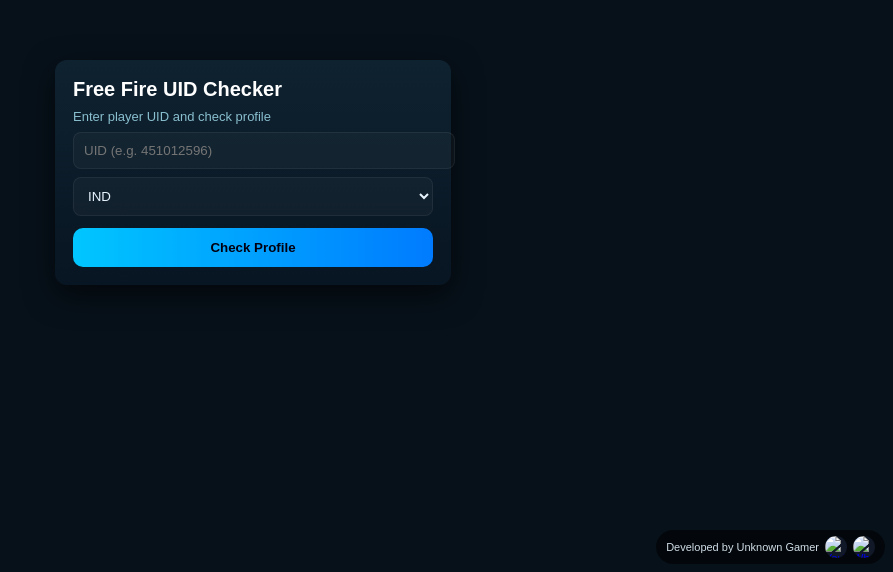
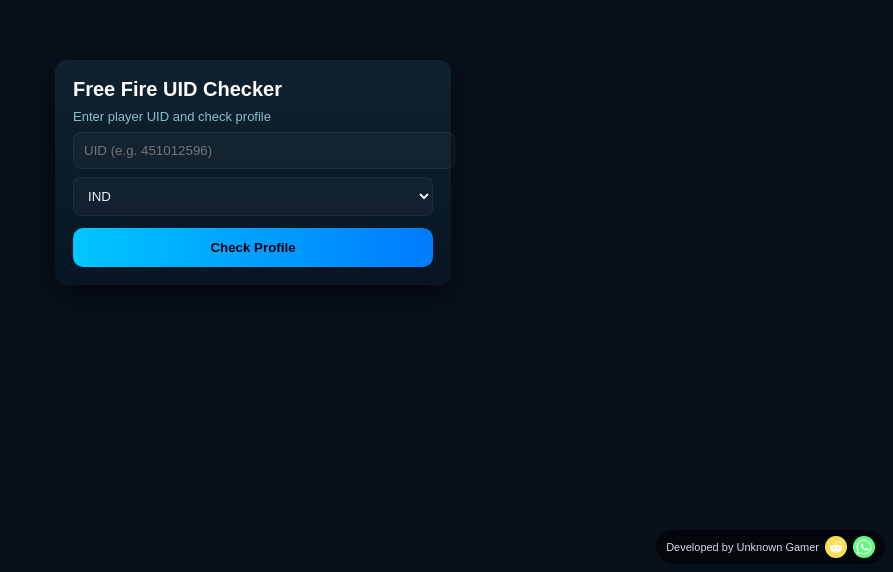
Before and after one commit to sudhir9838/FREE-FIRE-UID-CHECKER, a website: page public/index.html in a window 1280 px wide. Shown: the part 228-800 px from the top of the page, without its empty margins (387-1280 px from the left). Drawn offline with Linux system fonts and the light colour scheme.

Commit message:
Update index.html

```diff
--- a/public/index.html
+++ b/public/index.html
@@ -95,12 +95,12 @@
       height:22px;
       border-radius:50%;
       overflow:hidden;
-      background:#111827
+      background:#111827;
     }
-    .watermark img{
+    .watermark svg{
       width:100%;
       height:100%;
-      object-fit:cover
+      display:block;
     }
   </style>
 </head>
@@ -138,14 +138,34 @@
   <div class="watermark">
     <span>Developed by Unknown Gamer</span>
 
-    <!-- YouTube logo -->
+    <!-- YouTube SVG -->
     <a href="https://www.youtube.com/channel/UC_JNgrNT7mtS0pyUNw9Ze1w" target="_blank" rel="noopener noreferrer">
-      <img src="YOUTUBE_LOGO_IMAGE_PATH" alt="YouTube">
+      <svg viewBox="0 0 512 512" xmlns="http://www.w3.org/2000/svg">
+        <defs>
+          <linearGradient id="yt-bg" gradientUnits="userSpaceOnUse" x1="1251.069" y1="1.003" x2="2251.069" y2="2507.468">
+            <stop offset="0" stop-color="#fd5"/>
+            <stop offset="0.1" stop-color="#fd5"/>
+            <stop offset="0.5" stop-color="#ff543e"/>
+            <stop offset="1" stop-color="#c837ab"/>
+          </linearGradient>
+        </defs>
+        <path d="M105 0h302c57.928.155 104.845 47.072 105 104.996V407c-.155 57.926-47.072 104.844-104.996 104.998L105 512C47.074 511.844.156 464.926.002 407.003L0 105C.156 47.072 47.074.155 104.997 0H105z" fill="url(#yt-bg)" />
+        <path d="M307.75 303.16c-12.98 0-23.54-10.55-23.54-23.54 0-12.98 10.56-23.53 23.54-23.53 12.97 0 23.53 10.55 23.53 23.53 0 12.99-10.56 23.54-23.53 23.54zm4.14 38.66c-16.06 16.04-46.85 17.29-55.9 17.29-9.06 0-39.84-1.25-55.89-17.3a6.096 6.096 0 010-8.62c2.38-2.39 6.25-2.39 8.64 0 10.12 10.13 31.78 13.71 47.25 13.71 15.47 0 37.13-3.58 47.28-13.71a6.09 6.09 0 018.63.01c2.38 2.38 2.37 6.24-.01 8.62zm-131.25-62.2c0-12.98 10.56-23.53 23.55-23.53 12.97 0 23.53 10.55 23.53 23.53s-10.56 23.53-23.53 23.53c-12.99 0-23.55-10.55-23.55-23.53zm225.93-23.53c0-18.2-14.76-32.96-32.95-32.96-8.88 0-16.93 3.53-22.86 9.25-22.53-16.26-53.56-26.76-88.12-27.97l15.01-70.62 49.04 10.42c.59 12.48 10.81 22.43 23.42 22.43 13.01 0 23.54-10.54 23.54-23.54s-10.53-23.54-23.54-23.54c-9.24 0-17.16 5.38-21.01 13.14l-54.77-11.64a5.758 5.758 0 00-4.42.82 5.876 5.876 0 00-2.55 3.71L250.6 204.4c-35.09.97-66.62 11.48-89.43 27.91-5.92-5.68-13.93-9.18-22.79-9.18-18.19 0-32.95 14.76-32.95 32.96 0 13.38 8 24.88 19.47 30.04-.51 3.28-.79 6.6-.79 9.97 0 50.69 59.02 91.8 131.81 91.8 72.8 0 131.82-41.11 131.82-91.8 0-3.35-.28-6.66-.77-9.91 11.54-5.13 19.6-16.67 19.6-30.1z" fill="#fff" fill-rule="nonzero"/>
+      </svg>
     </a>
 
-    <!-- WhatsApp logo -->
+    <!-- WhatsApp SVG -->
     <a href="https://chat.whatsapp.com/EnLXapxBiYHEsbF7bLUnTL" target="_blank" rel="noopener noreferrer">
-      <img src="WHATSAPP_LOGO_IMAGE_PATH" alt="WhatsApp">
+      <svg viewBox="0 0 512 512" xmlns="http://www.w3.org/2000/svg">
+        <defs>
+          <linearGradient id="wa-bg" gradientUnits="userSpaceOnUse" x1="11337.28" y1="1518.24" x2="21337.28" y2="-2164.82" gradientTransform="matrix(0.19,0,0,-0.19,0.81,98.89)">
+            <stop offset="0" stop-color="#61fd7d"/>
+            <stop offset="1" stop-color="#2bb826"/>
+          </linearGradient>
+        </defs>
+        <path d="M512,382.07c0,2.8-.09,8.88-.26,13.58-.41,11.49-1.32,26.32-2.7,33.07a109.76,109.76,0,0,1-9.27,27.71,98.45,98.45,0,0,1-43.43,43.39,110.21,110.21,0,0,1-27.87,9.28c-6.69,1.35-21.41,2.24-32.82,2.65-4.71.17-10.79.25-13.58.25l-252.1,0c-2.8,0-8.88-.09-13.58-.26-11.49-.41-26.32-1.32-33.07-2.69a110.37,110.37,0,0,1-27.72-9.28A98.5,98.5,0,0,1,12.18,456.3,110.21,110.21,0,0,1,2.9,428.43C1.55,421.74.66,407,.25,395.61.08,390.91,0,384.82,0,382l0-252.1c0-2.8.09-8.88.25-13.58C.71,104.86,1.62,90,3,83.28a110.37,110.37,0,0,1,9.27-27.72A98.59,98.59,0,0,1,55.7,12.18,110.21,110.21,0,0,1,83.57,2.9C90.26,1.55,105,.66,116.39.25,121.09.08,127.18,0,130,0l252.1,0c2.8,0,8.88.09,13.58.25C407.14.71,422,1.62,428.72,3a110.37,110.37,0,0,1,27.72,9.27A98.59,98.59,0,0,1,499.82,55.7a110.21,110.21,0,0,1,9.28,27.87c1.35,6.69,2.24,21.41,2.65,32.82.17,4.7.25,10.79.25,13.58Z" fill="url(#wa-bg)" />
+        <path d="M379.56,131.67A172.4,172.4,0,0,0,256.67,80.73C161,80.73,83.05,158.64,83.05,254.42a173.47,173.47,0,0,0,23.2,86.82l-24.65,90,92.08-24.17a173.55,173.55,0,0,0,83,21.17h.07c95.73,0,173.69-77.91,173.69-173.69A172.73,172.73,0,0,0,379.53,131.7ZM256.72,399a144.17,144.17,0,0,1-73.52-20.14l-5.29-3.15L123.27,390l14.59-53.27-3.42-5.47a143.29,143.29,0,0,1-22.11-76.81C112.33,174.81,177.1,110,256.8,110A144.34,144.34,0,0,1,401.12,254.48C401.05,334.15,336.29,399,256.72,399Zm93.15-108.2c-4.32-2.2-25.68-12.67-29.65-14.12s-6.85-2.19-9.8,2.2-11.22,14.11-13.76,17-5.06,3.29-9.37,1.09-18.35-6.77-34.92-21.56c-12.88-11.5-21.61-25.74-24.15-30s-.29-6.71,1.92-8.83c2-1.93,4.32-5.06,6.51-7.6s2.88-4.32,4.32-7.26.74-5.42-.35-7.6-9.8-23.55-13.34-32.25c-3.49-8.51-7.12-7.32-9.79-7.47s-5.42-.13-8.29-.13a16,16,0,0,0-11.57,5.41c-4,4.32-15.2,14.86-15.2,36.22s15.54,42,17.72,44.91,30.61,46.76,74.14,65.54c10.34,4.44,18.42,7.11,24.72,9.18a60,60,0,0,0,27.32,1.71c8.35-1.23,25.68-10.49,29.31-20.62s3.63-18.83,2.55-20.62S355.25,292,350.87,289.8Z" fill="#fff" />
+      </svg>
     </a>
   </div>
 
```
